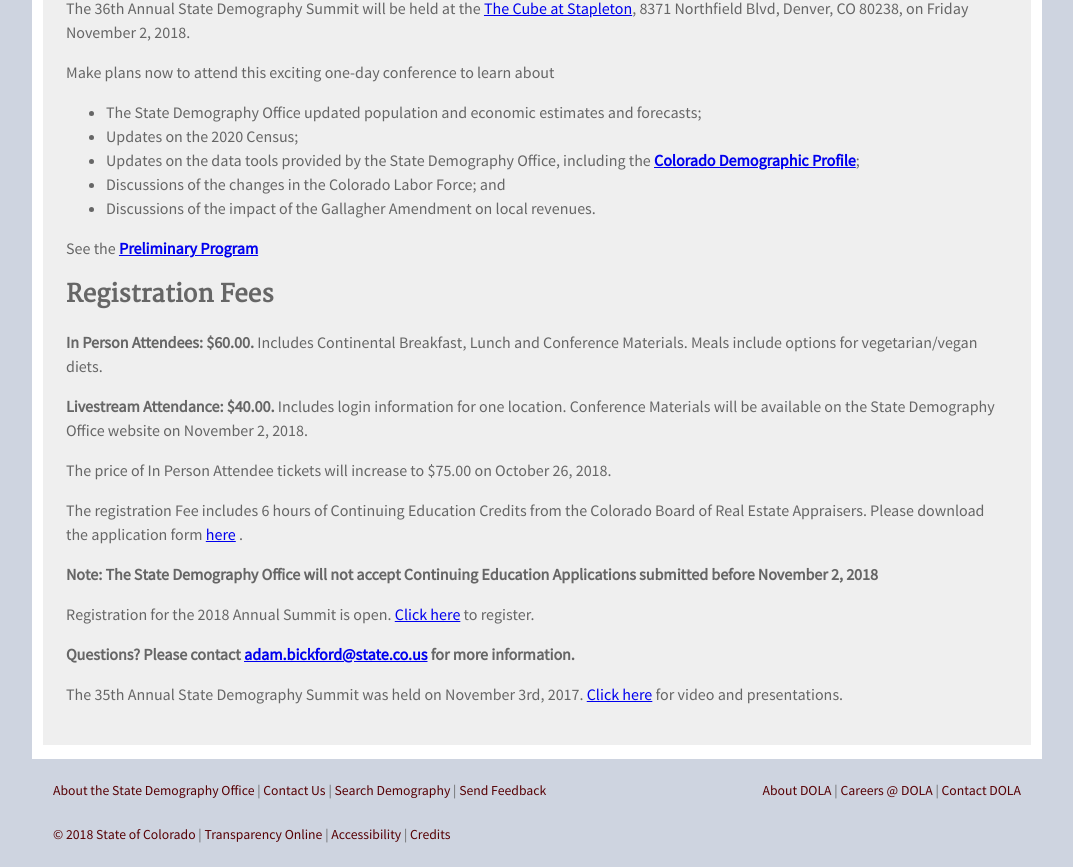
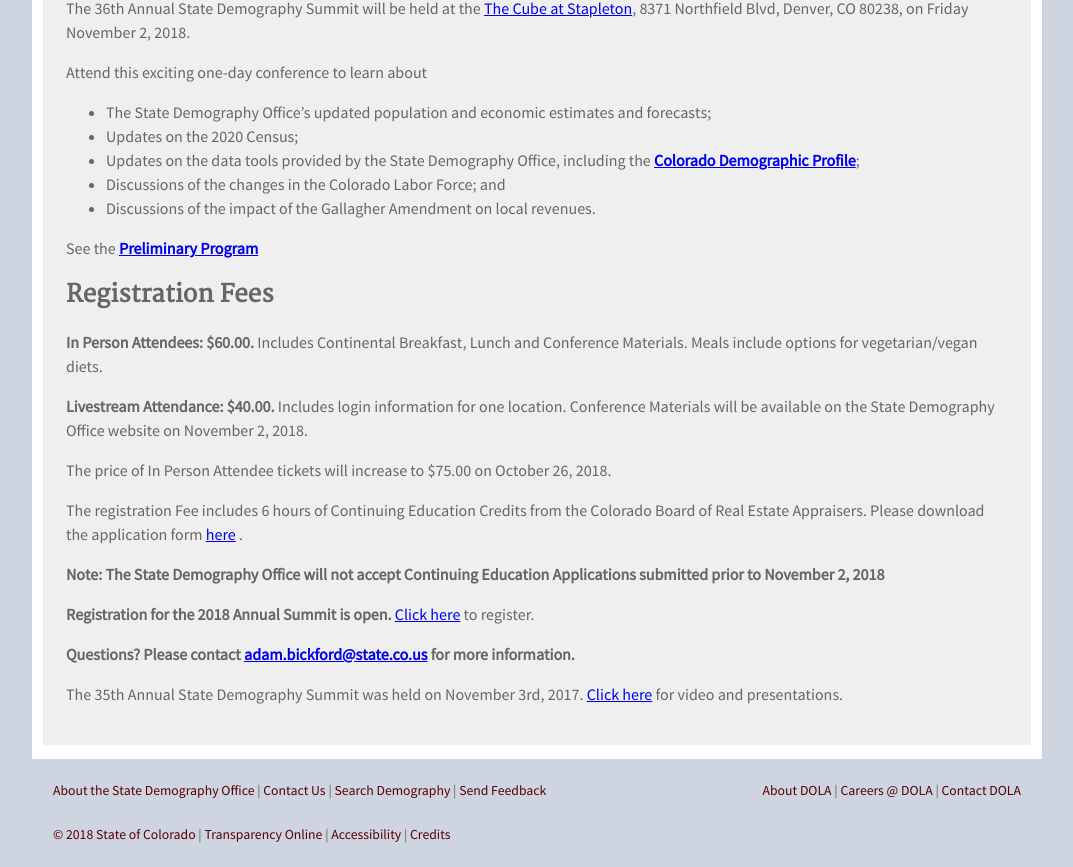
Before and after one commit to TBleess/Website_New, a Jekyll site: the page built from pages/9_Not_in_Menu/demography_summit_2018.md, in a window 1280 px wide. Shown: the part 1136-2003 px from the top of the page, without its empty margins (103-1176 px from the left). Built offline with Jekyll 4.4.1, drawn with Linux system fonts in a browser that asks for light colours.

Commit message:
Update demography_summit_2018.md

```diff
--- a/pages/9_Not_in_Menu/demography_summit_2018.md
+++ b/pages/9_Not_in_Menu/demography_summit_2018.md
@@ -15,9 +15,9 @@ description: "Save the Date: 2018 Demography Summit."
 The 36th Annual State Demography Summit will be held at the [The Cube at Stapleton](https://www.google.com/maps/place/Stapleton+MCA/@39.7580033,-104.9042528,17z/data=!3m1!4b1!4m5!3m4!1s0x876c7b8454e7fec9:0x6b988a5c607d5439!8m2!3d39.7579992!4d-104.9020641), 8371 Northfield Blvd, Denver, CO 80238,
 on Friday November 2, 2018.
 
-Make plans now to attend this exciting one-day conference to learn about
+Attend this exciting one-day conference to learn about
 
-* The State Demography Office updated population and economic estimates and forecasts;
+* The State Demography Office's updated population and economic estimates and forecasts;
 * Updates on the 2020 Census;
 * Updates on the data tools provided by the State Demography Office, including the
    [**Colorado Demographic Profile**](/community-profiles/);
@@ -36,9 +36,9 @@ The price of In Person Attendee tickets will increase to $75.00 on October 26, 2
 
 The registration Fee includes 6 hours of Continuing Education Credits from the Colorado Board of Real Estate Appraisers. Please download the application form [here](https://docs.google.com/document/d/1ldKxlaMeXdu5bs0tPBGVcqPwvygnFDJpqXKkcH255zY) .
 
-**Note: The State Demography Office will not accept Continuing Education Applications submitted before November 2, 2018**
+**Note: The State Demography Office will not accept Continuing Education Applications submitted prior to November 2, 2018**
 
-Registration for the 2018 Annual Summit is open.  [Click here](https://www.eventbrite.com/e/36th-annual-state-demography-summit-tickets-49899123622) to register.
+**Registration for the 2018 Annual Summit is open.**  [Click here](https://www.eventbrite.com/e/36th-annual-state-demography-summit-tickets-49899123622) to register.
 
 **Questions? Please contact [adam.bickford@state.co.us](mailto:adam.bickford@state.co.us) for more information.**
 
```
